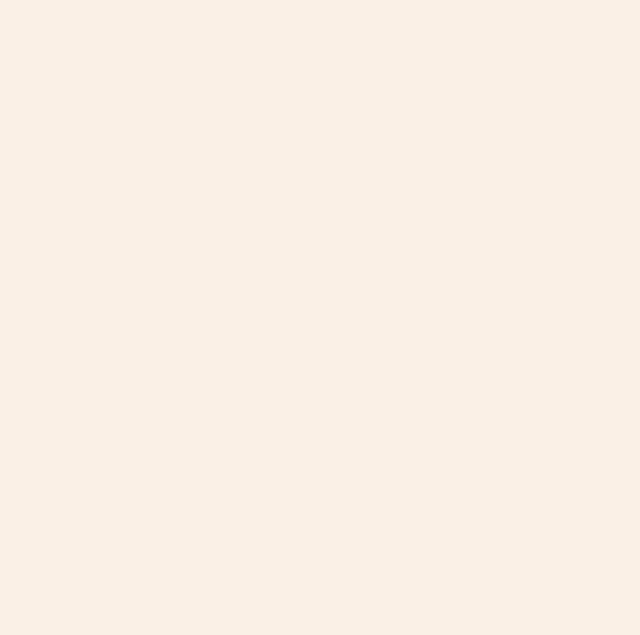
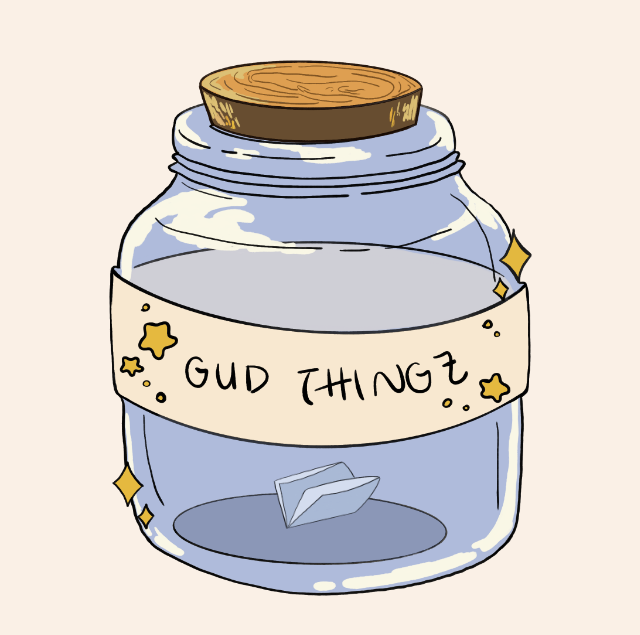
Before and after one commit to harshithamarepally/good-things-everyday, a Next.js app: page / in a window 1280 px wide. Shown: the part 977-1612 px from the top of the page, without its empty margins (316-956 px from the left). Before the commit the page ends 800 px from the top, so only its background shows below. Built offline with nearby package versions, Linux system fonts and the light colour scheme.

Commit message:
fixed height width values

```diff
--- a/src/app/page.tsx
+++ b/src/app/page.tsx
@@ -51,7 +51,7 @@ export default function Home() {
           y: noteLanded ? 1210 : noteY,
           scale: noteLanded ? 0.3 : noteScale,
         }}
-        className="relative h-100 w-100 top-15 z-10"
+        className="relative h-[400px] w-[400px] top-[60px] z-10"
       >
         <motion.div
           style={{
@@ -67,7 +67,7 @@ export default function Home() {
             priority
           />
 
-          <div className="absolute inset-0 flex items-center justify-center p-25">
+          <div className="absolute inset-0 flex items-center justify-center p-[100px]">
             <textarea
               value={note}
               onChange={(e) => setNote(e.target.value)}
@@ -95,8 +95,7 @@ export default function Home() {
         </motion.div>
       </motion.div>
 
-      {/* jar stuff */}
-      <div className="relative h-150 w-150 top-150">
+      <div className="relative h-[600px] w-[600px] top-[600px]">
         <Image
           src="/assets/jar-back.png"
           alt="jar-back"
@@ -127,7 +126,7 @@ export default function Home() {
         </motion.div>
       </div>
 
-      <div className="h-250 w-full"></div>
+      <div className="h-[1000px] w-full"></div>
     </main>
   );
 }
```
